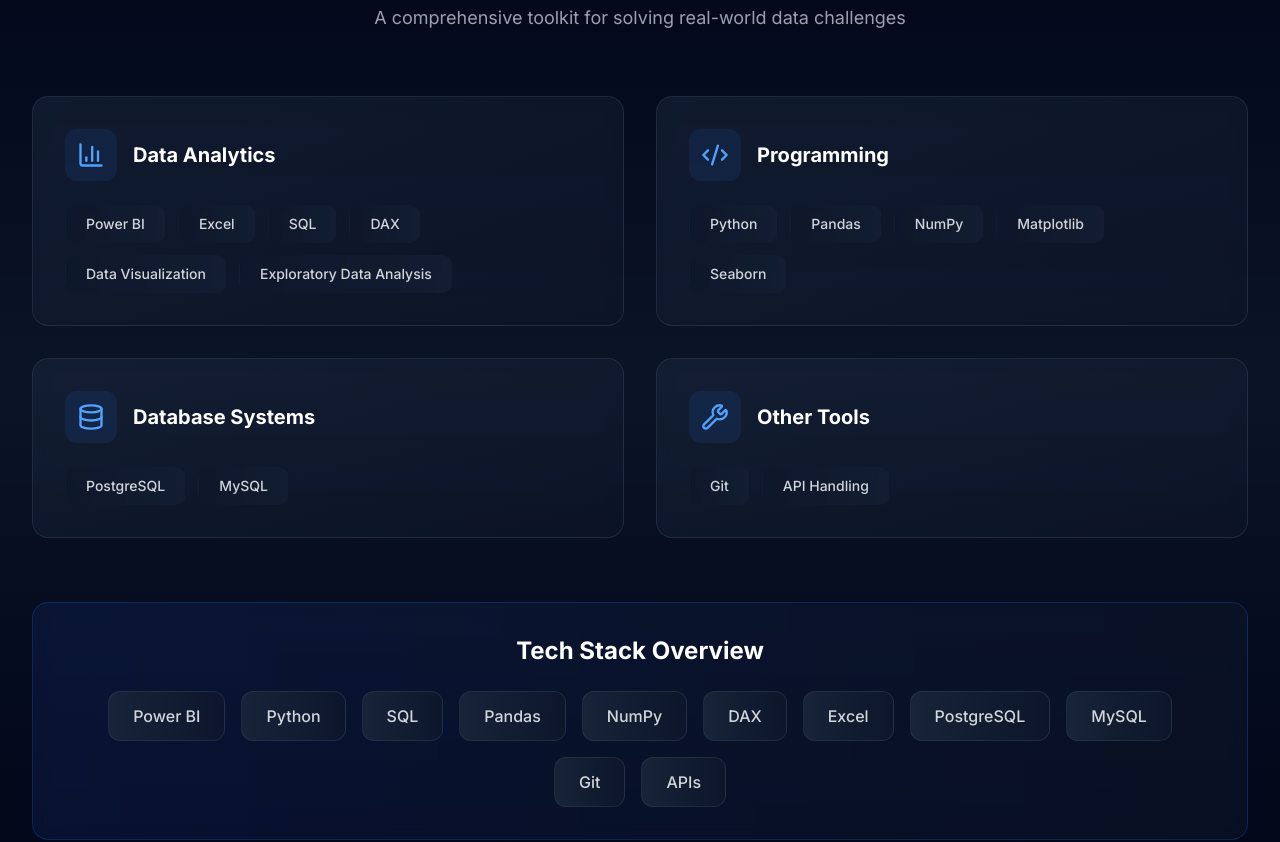
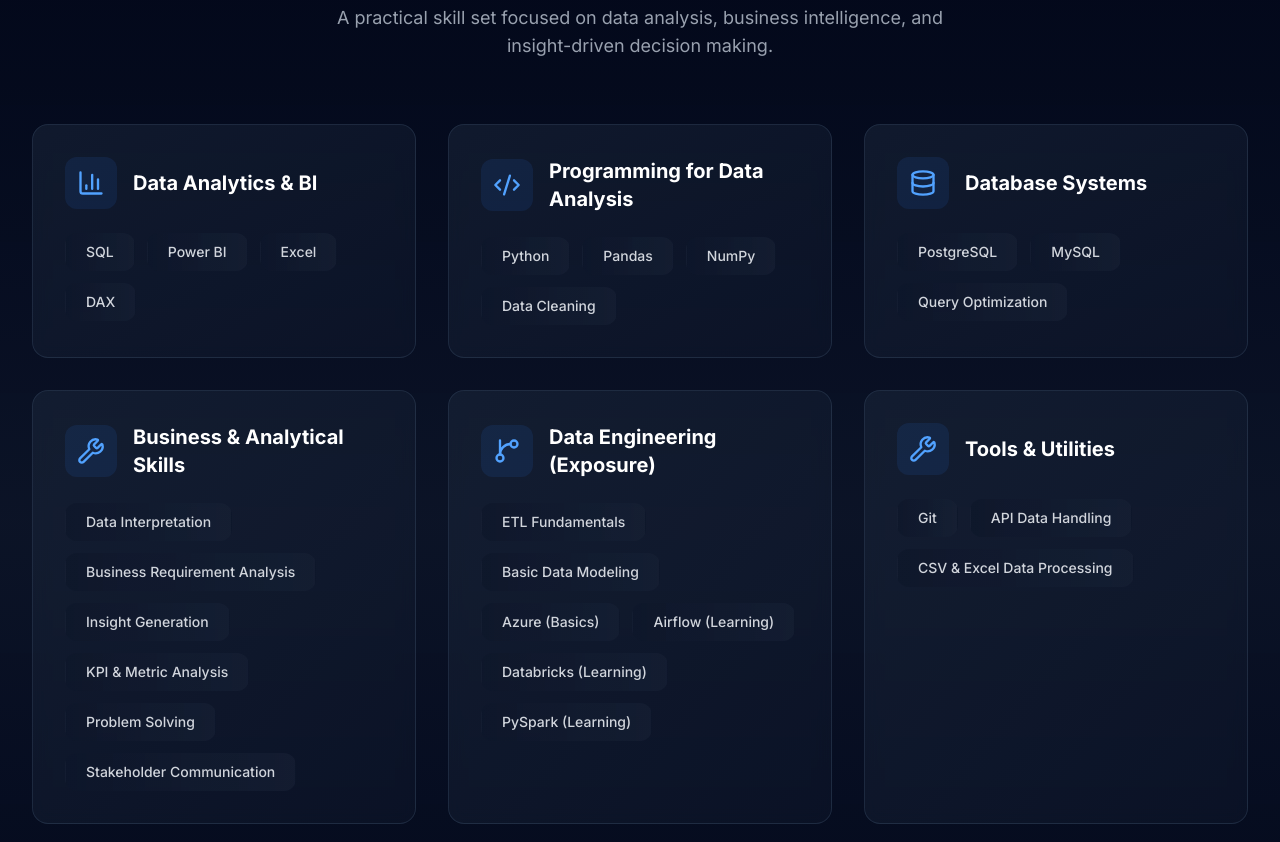
Before and after one commit to vaibhavkharate/data-domain-portfolio, a Next.js app: page / in a window 1280 px wide. Shown: the part 1920-2762 px from the top of the page. Built offline with nearby package versions, Linux system fonts and the light colour scheme; no server answers.

Commit message:
add the latest skills and done the required change

```diff
--- a/app/sections/Skills.tsx
+++ b/app/sections/Skills.tsx
@@ -8,24 +8,41 @@
 // ---------------------------------------------
 const SKILL_CATEGORIES = [
   {
-    title: "Data Analytics",
+    title: "Data Analytics & BI",
     icon: BarChart3,
-    skills: ["Power BI", "Excel", "SQL", "DAX", "Data Visualization","Exploratory Data Analysis"],
+    skills: ["SQL", "Power BI", "Excel", "DAX"],
   },
   {
-    title: "Programming",
+    title: "Programming for Data Analysis",
     icon: Code2,
-    skills: ["Python", "Pandas", "NumPy", "Matplotlib", "Seaborn"],
+    skills: ["Python", "Pandas", "NumPy", "Data Cleaning"],
   },
   {
     title: "Database Systems",
     icon: Database,
-    skills: ["PostgreSQL", "MySQL"],
+    skills: ["PostgreSQL", "MySQL", "Query Optimization"],
   },
   {
-    title: "Other Tools",
+    title: "Business & Analytical Skills",
     icon: Wrench,
-    skills: ["Git", "API Handling"],
+    skills: [
+              "Data Interpretation",
+              "Business Requirement Analysis",
+              "Insight Generation",
+              "KPI & Metric Analysis",
+              "Problem Solving",
+              "Stakeholder Communication"
+            ],
+  },
+  {
+    title: "Data Engineering (Exposure)",
+    icon: GitBranch,
+    skills: ["ETL Fundamentals", "Basic Data Modeling", "Azure (Basics)", "Airflow (Learning)", "Databricks (Learning)", "PySpark (Learning)"],
+  },
+  {
+    title: "Tools & Utilities",
+    icon: Wrench,
+    skills: ["Git", "API Data Handling", "CSV & Excel Data Processing"],
   },
 ];
 
@@ -86,14 +103,16 @@
           <div className="w-24 h-1 bg-gradient-to-r from-blue-600 to-blue-400 mx-auto mb-4"></div>
 
           <p className="text-gray-400 text-lg max-w-2xl mx-auto">
-            A comprehensive toolkit for solving real-world data challenges
+            A practical skill set focused on data analysis, business intelligence,
+            and insight-driven decision making.
+
           </p>
         </header>
 
         {/* Skill Categories Grid */}
         <main
           role="list"
-          className="grid grid-cols-1 md:grid-cols-2 lg:grid-cols-2 gap-8"
+          className="grid grid-cols-1 md:grid-cols-2 lg:grid-cols-3 gap-8"
         >
           {SKILL_CATEGORIES.map(({ title, icon: Icon, skills }) => (
             <article
```
